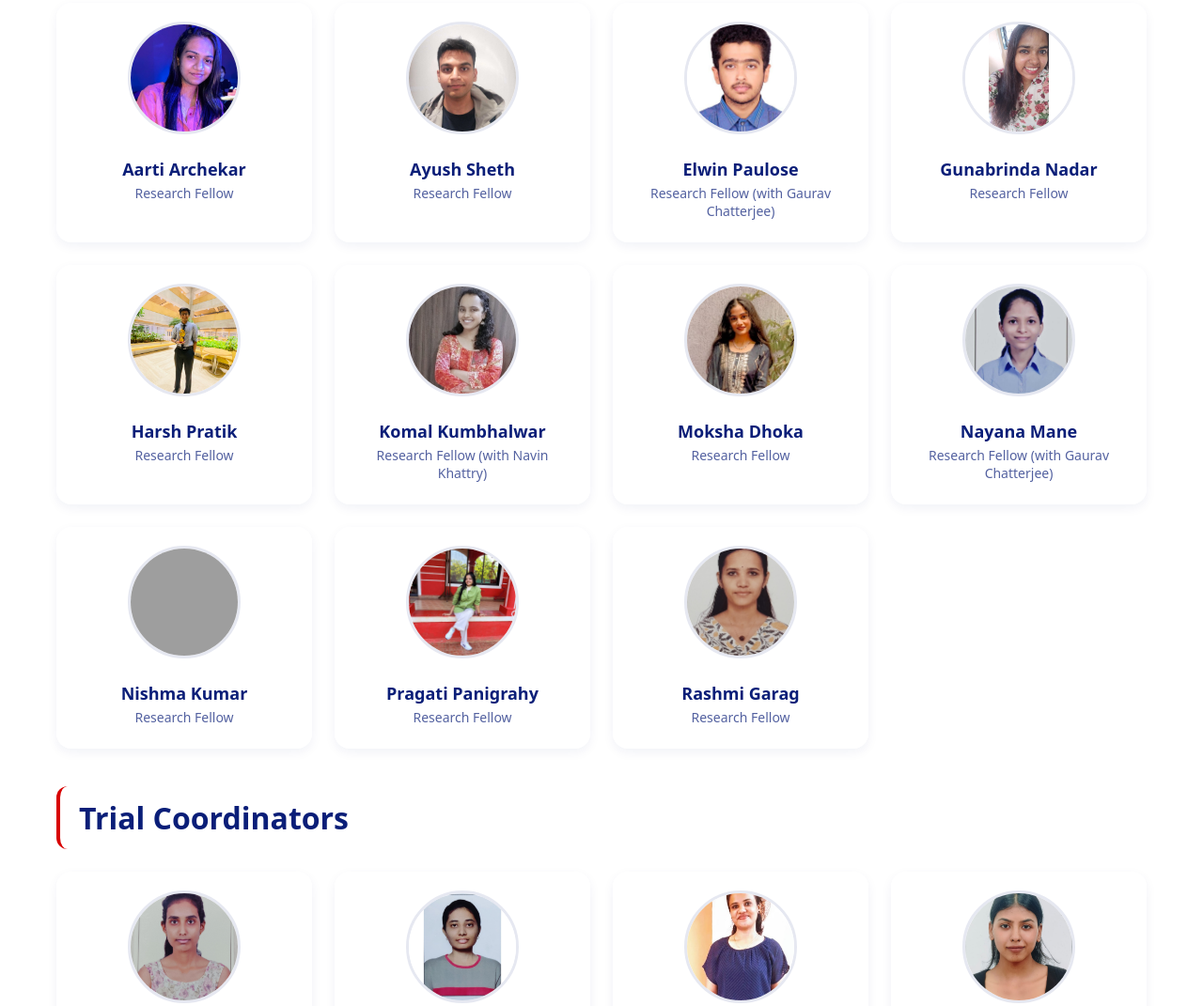
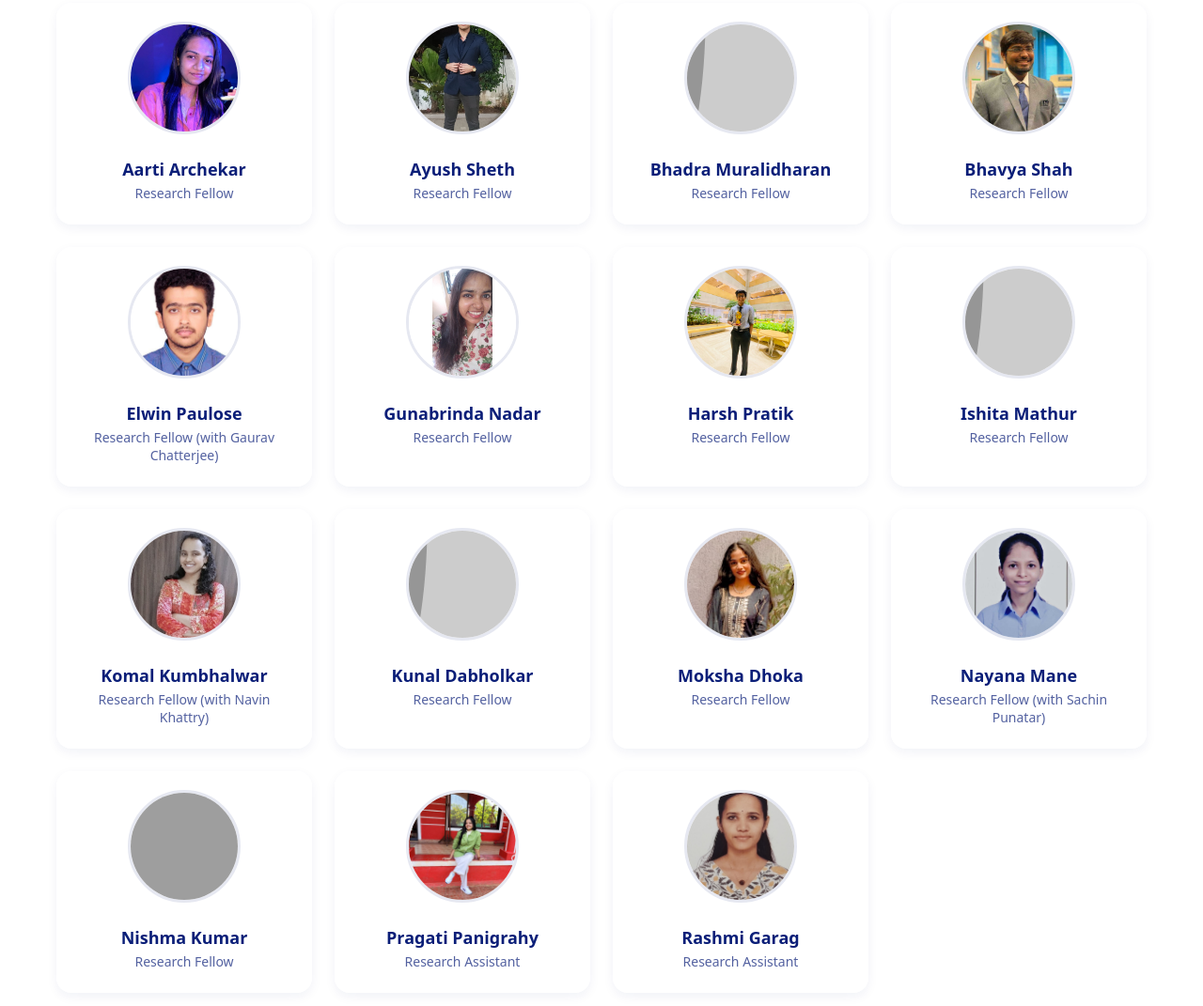
Before and after one commit to patkarlab/molhemat.github.io, a plain HTML site: page team.html in a window 1280 px wide. Shown: the part 2521-3592 px from the top of the page at 94% size. Drawn offline with Linux system fonts and the light colour scheme; grey boxes are pictures that could not be loaded; placeholder pictures from the web are drawn by us.

Commit message:
Add files via upload

```diff
--- a/team.html
+++ b/team.html
@@ -413,8 +413,18 @@
           <p>Research Fellow</p>
         </div>
         <div class="team-member">
-          <img src="photos/teams/ayush_sheth.jpg" alt="Ayush Sheth" onerror="this.src='https://via.placeholder.com/120/0a1e78/ffffff?text=AS'">
+          <img src="photos/teams/ayush_sheth.jpeg" alt="Ayush Sheth" onerror="this.src='https://via.placeholder.com/120/0a1e78/ffffff?text=AS'">
           <h3>Ayush Sheth</h3>
+          <p>Research Fellow</p>
+        </div>
+        <div class="team-member">
+          <img src="photos/teams/bhadra_muralidharan.jpg" alt="Bhadra Muralidharan" onerror="this.src='https://via.placeholder.com/120/0a1e78/ffffff?text=BM'">
+          <h3>Bhadra Muralidharan</h3>
+          <p>Research Fellow</p>
+        </div>
+        <div class="team-member">
+          <img src="photos/teams/bhavya_shah.jpg" alt="Bhavya Shah" onerror="this.src='https://via.placeholder.com/120/0a1e78/ffffff?text=BS'">
+          <h3>Bhavya Shah</h3>
           <p>Research Fellow</p>
         </div>
         <div class="team-member">
@@ -433,9 +443,19 @@
           <p>Research Fellow</p>
         </div>
         <div class="team-member">
+          <img src="photos/teams/ishita_mathur.jpg" alt="Ishita Mathur" onerror="this.src='https://via.placeholder.com/120/0a1e78/ffffff?text=IM'">
+          <h3>Ishita Mathur</h3>
+          <p>Research Fellow</p>
+        </div>
+        <div class="team-member">
           <img src="photos/teams/komal_kumbhalwar.jpg" alt="Komal Kumbhalwar" onerror="this.src='https://via.placeholder.com/120/0a1e78/ffffff?text=KK'">
           <h3>Komal Kumbhalwar</h3>
           <p>Research Fellow (with Navin Khattry)</p>
+        </div>
+        <div class="team-member">
+          <img src="photos/teams/kunal_dabholkar.jpg" alt="Kunal Dabholkar" onerror="this.src='https://via.placeholder.com/120/0a1e78/ffffff?text=KD'">
+          <h3>Kunal Dabholkar</h3>
+          <p>Research Fellow</p>
         </div>
         <div class="team-member">
           <img src="photos/teams/moksha_dhoka.jpeg" alt="Moksha Dhoka" onerror="this.src='https://via.placeholder.com/120/0a1e78/ffffff?text=MD'">
@@ -445,7 +465,7 @@
         <div class="team-member">
           <img src="photos/teams/nayana_mane.jpg" alt="Nayana Mane" onerror="this.src='https://via.placeholder.com/120/0a1e78/ffffff?text=NM'">
           <h3>Nayana Mane</h3>
-          <p>Research Fellow (with Gaurav Chatterjee)</p>
+          <p>Research Fellow (with Sachin Punatar)</p>
         </div>
         <div class="team-member">
           <img src="photos/teams/nishma_kumar.jpg" alt="Nishma Kumar" onerror="this.src='https://via.placeholder.com/120/0a1e78/ffffff?text=NK'">
@@ -455,12 +475,12 @@
         <div class="team-member">
           <img src="photos/teams/pragati_panigrahy.jpeg" alt="Pragati Panigrahy" onerror="this.src='https://via.placeholder.com/120/0a1e78/ffffff?text=PP'">
           <h3>Pragati Panigrahy</h3>
-          <p>Research Fellow</p>
+          <p>Research Assistant</p>
         </div>
         <div class="team-member">
           <img src="photos/teams/rashmi_garag.jpg" alt="Rashmi Garag" onerror="this.src='https://via.placeholder.com/120/0a1e78/ffffff?text=RG'">
           <h3>Rashmi Garag</h3>
-          <p>Research Fellow</p>
+          <p>Research Assistant</p>
         </div>
       </div>
     </section>
```
